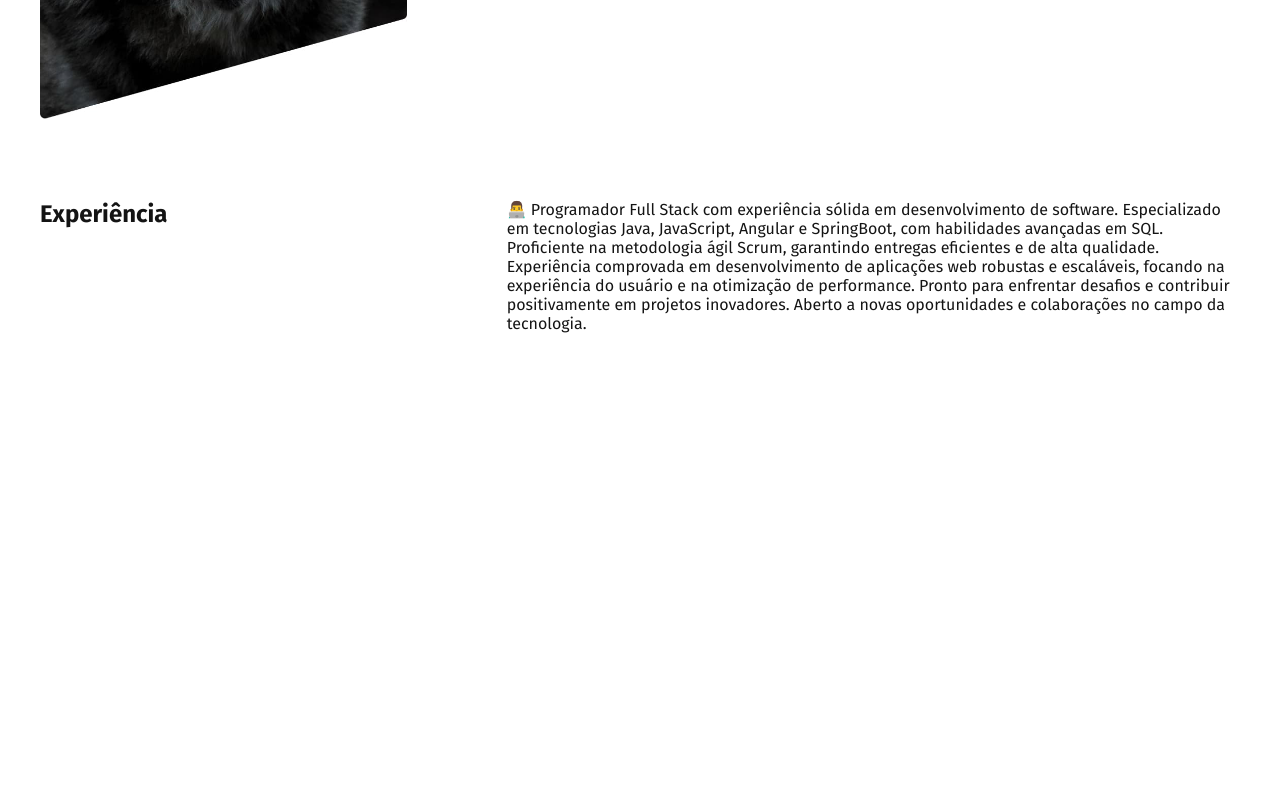
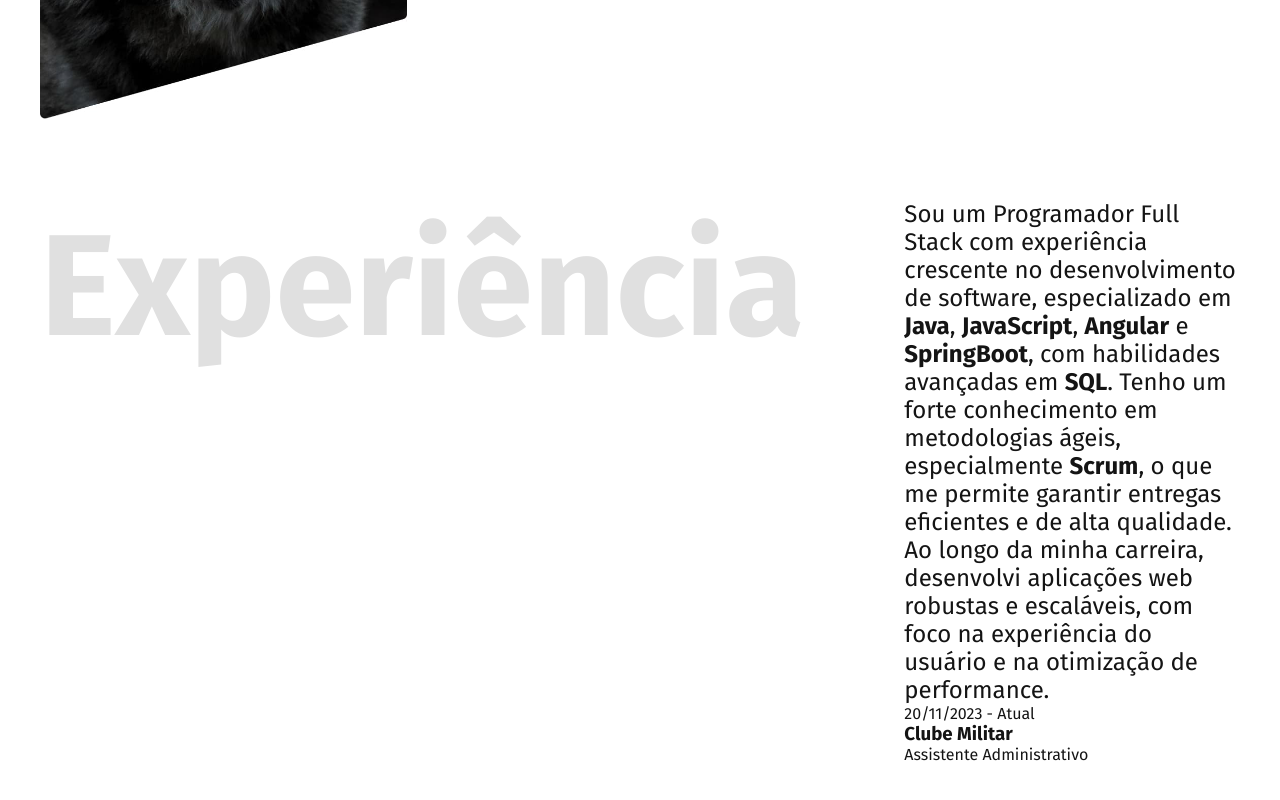
Before and after one commit to julionxp/Portifolio, a plain HTML site: page index.html in a window 1280 px wide. Shown: the part 606-1406 px from the top of the page. Before the commit the page ends 979 px from the top, so only its background shows below. Drawn offline with Linux system fonts and the light colour scheme.

Commit message:
Subindo as alterações do dia 18/02

```diff
--- a/css/style.css
+++ b/css/style.css
@@ -96,3 +96,15 @@ SEÇÃO DE EXPERIÊNCIA
     grid-template-columns: 1fr 2fr;
     gap: 100px;
 }
+
+.exeperiencia .subtitulo {
+    color: #e0e0e0;
+}
+
+.exeperiencia-texto {
+    font-size: 24px;
+}
+
+.subtitulo {
+    font-size: 144px;
+}
--- a/index.html
+++ b/index.html
@@ -34,9 +34,18 @@
 
     <section id="exeperiencia" class="exeperiencia">
         <h2 class="subtitulo">Experiência</h2>
-        <p class="exeperiencia-texto">
-            👨‍💻 Programador Full Stack com experiência sólida em desenvolvimento de software. Especializado em tecnologias Java, JavaScript, Angular e SpringBoot, com habilidades avançadas em SQL. Proficiente na metodologia ágil Scrum, garantindo entregas eficientes e de alta qualidade. Experiência comprovada em desenvolvimento de aplicações web robustas e escaláveis, focando na experiência do usuário e na otimização de performance. Pronto para enfrentar desafios e contribuir positivamente em projetos inovadores. Aberto a novas oportunidades e colaborações no campo da tecnologia.
-        </p>
+        <div>
+            <p class="exeperiencia-texto">
+                Sou um Programador Full Stack com experiência crescente no desenvolvimento de software, especializado em <strong>Java</strong>, <strong>JavaScript</strong>, <strong>Angular</strong> e <strong>SpringBoot</strong>, com habilidades avançadas em <strong>SQL</strong>. Tenho um forte conhecimento em metodologias ágeis, especialmente <strong>Scrum</strong>, o que me permite garantir entregas eficientes e de alta qualidade. Ao longo da minha carreira, desenvolvi aplicações web robustas e escaláveis, com foco na experiência do usuário e na otimização de performance.
+            </p>
+
+            <div class="empresa">
+                <span class="empresa-ano">20/11/2023 - Atual</span>
+                <h3 class="empresa-titulo">Clube Militar</h3>
+                <span class="empresa-titulo">Assistente Administrativo</span>
+            </div>
+
+        </div>
     </section>
 
 
```
